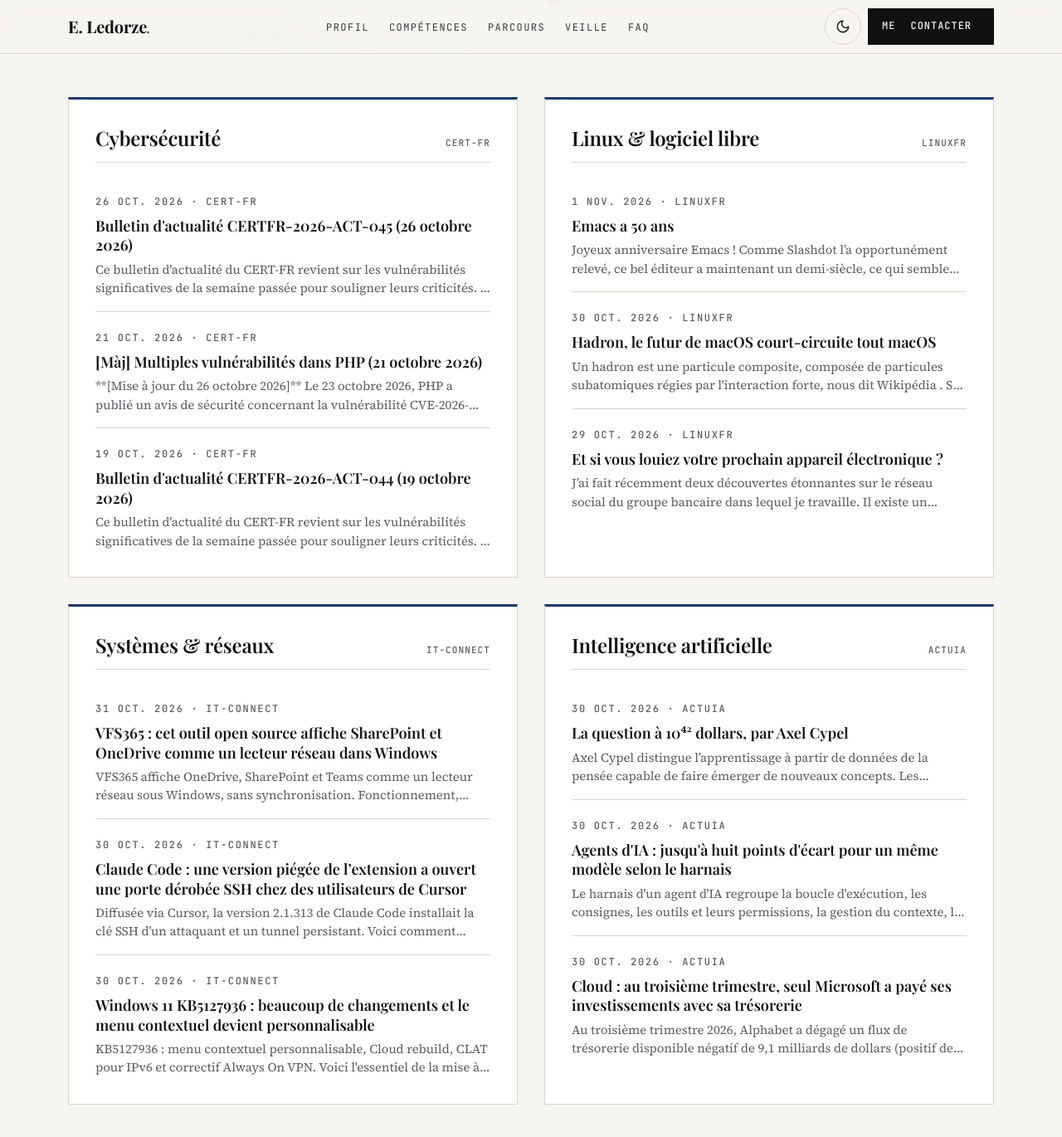
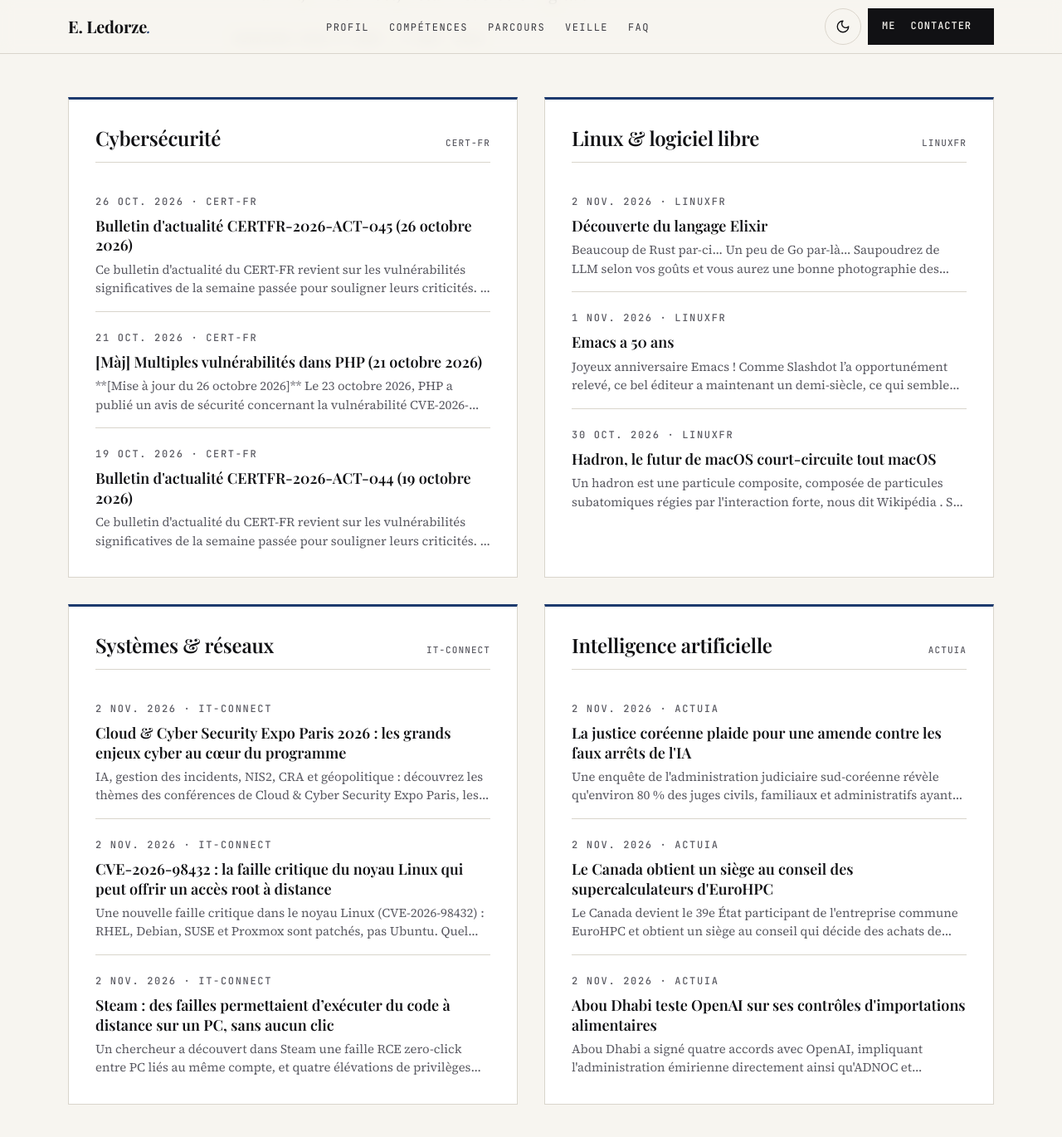
Before and after one commit to TheDringe54-lab/TheDringe54-lab.github.io, a Jekyll site: the page built from index.html, in a window 1280 px wide and 1400 px high, scrolled down 4307 px. Shown: the top 1370 px of the window at 83% size. Built offline with Jekyll 4.4.1, drawn with Linux system fonts in a browser that asks for light colours.

Commit message:
Veille techno : mise à jour automatique

```diff
--- a/_data/veille.json
+++ b/_data/veille.json
@@ -1,5 +1,5 @@
 {
-  "mise_a_jour": "2026-11-01",
+  "mise_a_jour": "2026-11-02",
   "themes": [
     {
       "id": "cyber",
@@ -35,6 +35,13 @@
       "titre_en": "Linux & open source",
       "articles": [
         {
+          "titre": "Découverte du langage Elixir",
+          "lien": "https://linuxfr.org/news/decouverte-du-langage-elixir",
+          "source": "LinuxFR",
+          "date": "2026-11-02",
+          "resume": "Beaucoup de Rust par-ci… Un peu de Go par-là… Saupoudrez de LLM selon vos goûts et vous aurez une bonne photographie des sujets qui préoccupent les…"
+        },
+        {
           "titre": "Emacs a 50 ans",
           "lien": "https://linuxfr.org/news/emacs-a-50-ans",
           "source": "LinuxFR",
@@ -47,13 +54,6 @@
           "source": "LinuxFR",
           "date": "2026-10-30",
           "resume": "Un hadron est une particule composite, composée de particules subatomiques régies par l'interaction forte, nous dit Wikipédia . Si cela vous fait penser à…"
-        },
-        {
-          "titre": "Et si vous louiez votre prochain appareil électronique ?",
-          "lien": "https://linuxfr.org/news/et-si-vous-louiez-votre-prochain-appareil-electronique",
-          "source": "LinuxFR",
-          "date": "2026-10-29",
-          "resume": "J’ai fait récemment deux découvertes étonnantes sur le réseau social du groupe bancaire dans lequel je travaille. Il existe un groupe de veille sur l’open…"
         }
       ]
     },
@@ -63,25 +63,25 @@
       "titre_en": "Systems & networks",
       "articles": [
         {
-          "titre": "VFS365 : cet outil open source affiche SharePoint et OneDrive comme un lecteur réseau dans Windows",
-          "lien": "https://www.it-connect.fr/vfs365-sharepoint-onedrive-lecteur-reseau/",
+          "titre": "Cloud & Cyber Security Expo Paris 2026 : les grands enjeux cyber au cœur du programme",
+          "lien": "https://www.it-connect.fr/cloud-cyber-security-expo-paris-2026-programme/",
           "source": "IT-Connect",
-          "date": "2026-10-31",
-          "resume": "VFS365 affiche OneDrive, SharePoint et Teams comme un lecteur réseau sous Windows, sans synchronisation. Fonctionnement, limites et risques à connaître. Le…"
+          "date": "2026-11-02",
+          "resume": "IA, gestion des incidents, NIS2, CRA et géopolitique : découvrez les thèmes des conférences de Cloud & Cyber Security Expo Paris, les 18 et 19 novembre 2026…"
         },
         {
-          "titre": "Claude Code : une version piégée de l’extension a ouvert une porte dérobée SSH chez des utilisateurs de Cursor",
-          "lien": "https://www.it-connect.fr/claude-code-extension-cursor-porte-derobee-ssh/",
+          "titre": "CVE-2026-98432 : la faille critique du noyau Linux qui peut offrir un accès root à distance",
+          "lien": "https://www.it-connect.fr/cve-2026-98432-faille-noyau-linux-tcp-root-distance/",
           "source": "IT-Connect",
-          "date": "2026-10-30",
-          "resume": "Diffusée via Cursor, la version 2.1.313 de Claude Code installait la clé SSH d’un attaquant et un tunnel persistant. Voici comment vérifier si vous êtes…"
+          "date": "2026-11-02",
+          "resume": "Une nouvelle faille critique dans le noyau Linux (CVE-2026-98432) : RHEL, Debian, SUSE et Proxmox sont patchés, pas Ubuntu. Quel noyau installer ? Le post…"
         },
         {
-          "titre": "Windows 11 KB5127936 : beaucoup de changements et le menu contextuel devient personnalisable",
-          "lien": "https://www.it-connect.fr/windows-11-kb5127936-menu-contextuel-personnalisable/",
+          "titre": "Steam : des failles permettaient d’exécuter du code à distance sur un PC, sans aucun clic",
+          "lien": "https://www.it-connect.fr/steam-rce-zero-click-elevation-privileges-atredis/",
           "source": "IT-Connect",
-          "date": "2026-10-30",
-          "resume": "KB5127936 : menu contextuel personnalisable, Cloud rebuild, CLAT pour IPv6 et correctif Always On VPN. Voici l'essentiel de la mise à jour Windows 11…"
+          "date": "2026-11-02",
+          "resume": "Un chercheur a découvert dans Steam une faille RCE zero-click entre PC liés au même compte, et quatre élévations de privilèges SYSTEM sous Windows. Le post…"
         }
       ]
     },
@@ -91,25 +91,25 @@
       "titre_en": "Artificial intelligence",
       "articles": [
         {
-          "titre": "La question à 10⁴² dollars, par Axel Cypel",
-          "lien": "https://www.actuia.com/actualite/la-question-a-1042-dollars-par-axel-cypel-archive-du-magazine-actuia/",
+          "titre": "La justice coréenne plaide pour une amende contre les faux arrêts de l'IA",
+          "lien": "https://www.actuia.com/actualite/la-justice-coreenne-plaide-pour-une-amende-contre-les-faux-arrets-de-lia/",
           "source": "ActuIA",
-          "date": "2026-10-30",
-          "resume": "Axel Cypel distingue l’apprentissage à partir de données de la pensée capable de faire émerger de nouveaux concepts. Les contributions récentes de l’IA aux…"
+          "date": "2026-11-02",
+          "resume": "Une enquête de l'administration judiciaire sud-coréenne révèle qu'environ 80 % des juges civils, familiaux et administratifs ayant répondu ont reçu des…"
         },
         {
-          "titre": "Agents d'IA : jusqu'à huit points d'écart pour un même modèle selon le harnais",
-          "lien": "https://www.actuia.com/actualite/agents-dia-jusqua-huit-points-decart-pour-un-meme-modele-selon-le-harnais/",
+          "titre": "Le Canada obtient un siège au conseil des supercalculateurs d'EuroHPC",
+          "lien": "https://www.actuia.com/actualite/le-canada-obtient-un-siege-au-conseil-des-supercalculateurs-deurohpc/",
           "source": "ActuIA",
-          "date": "2026-10-30",
-          "resume": "Le harnais d'un agent d'IA regroupe la boucle d'exécution, les consignes, les outils et leurs permissions, la gestion du contexte, les sous-agents, la…"
+          "date": "2026-11-02",
+          "resume": "Le Canada devient le 39e État participant de l'entreprise commune EuroHPC et obtient un siège au conseil qui décide des achats de supercalculateurs et des…"
         },
         {
-          "titre": "Cloud : au troisième trimestre, seul Microsoft a payé ses investissements avec sa trésorerie",
-          "lien": "https://www.actuia.com/actualite/cloud-au-troisieme-trimestre-seul-microsoft-a-paye-ses-investissements-avec-sa-tresorerie/",
+          "titre": "Abou Dhabi teste OpenAI sur ses contrôles d'importations alimentaires",
+          "lien": "https://www.actuia.com/actualite/abou-dhabi-teste-openai-sur-ses-controles-dimportations-alimentaires/",
           "source": "ActuIA",
-          "date": "2026-10-30",
-          "resume": "Au troisième trimestre 2026, Alphabet a dégagé un flux de trésorerie disponible négatif de 9,1 milliards de dollars (positif de 19,7 milliards sur douze mois)…"
+          "date": "2026-11-02",
+          "resume": "Abou Dhabi a signé quatre accords avec OpenAI, impliquant l'administration émirienne directement ainsi qu'ADNOC et Mubadala via Inception42 (G42). Un premier…"
         }
       ]
     }
```
